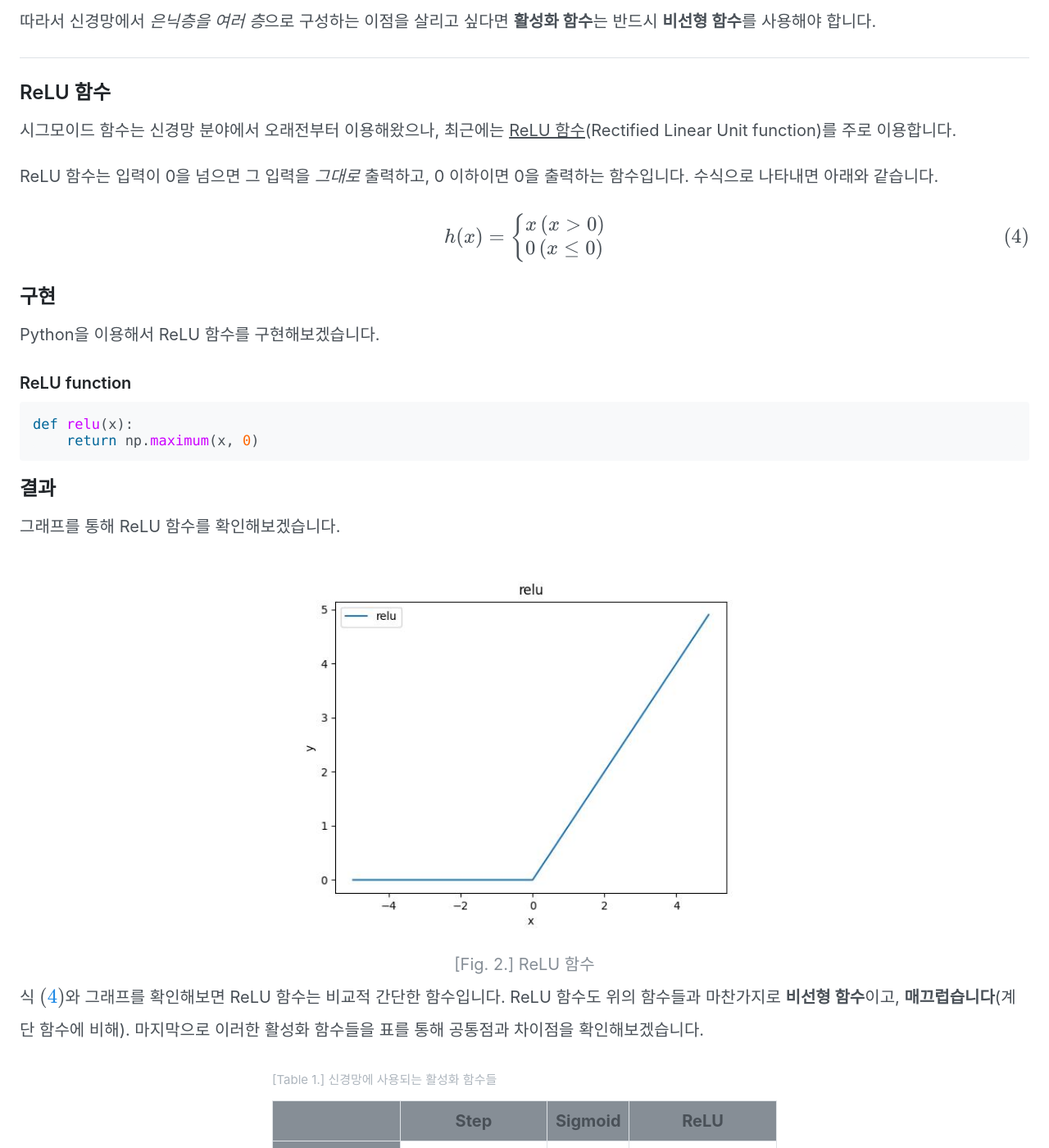
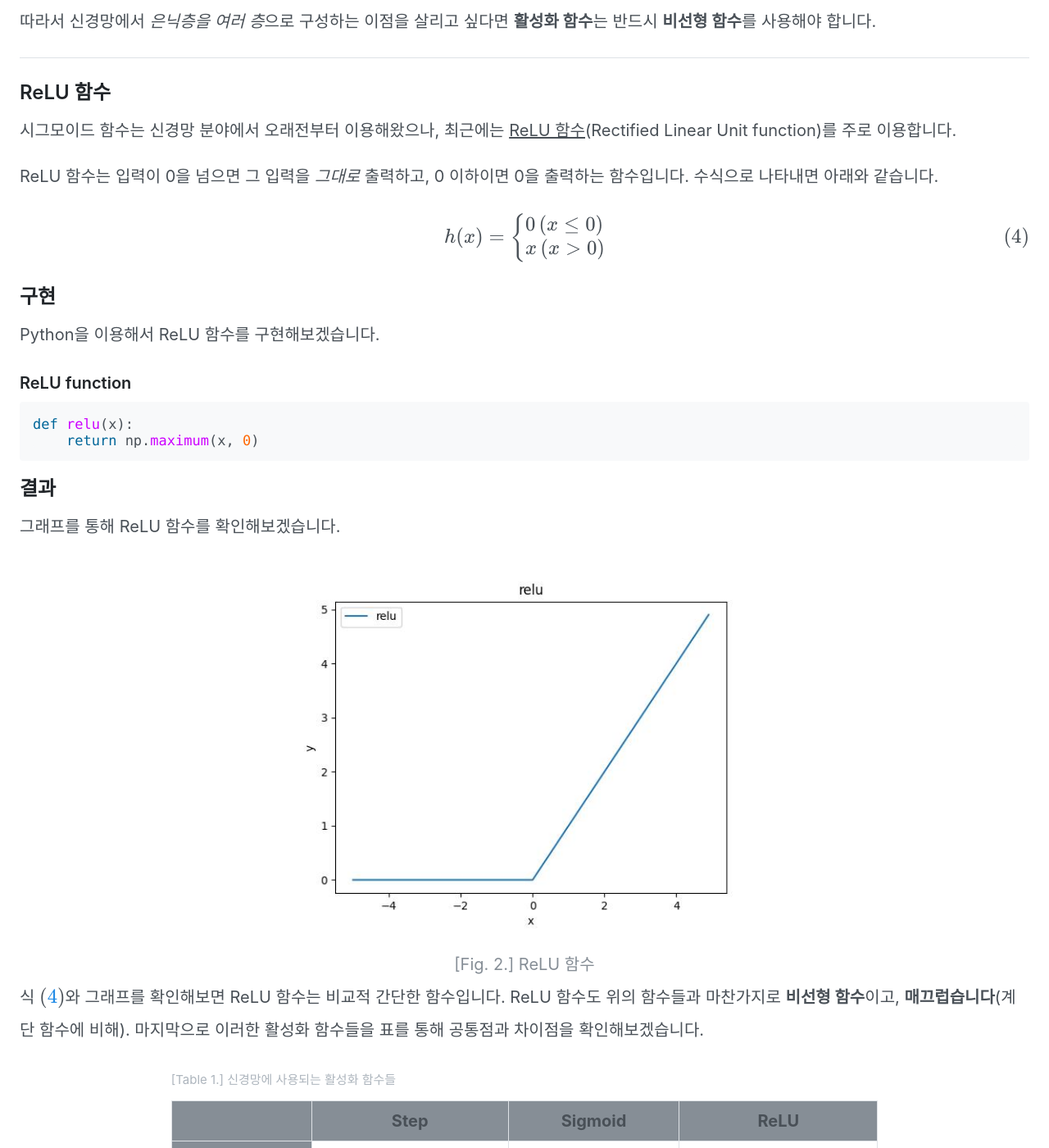
Before and after one commit to mngupark/mngupark.github.io, a Jekyll site: the page built from _posts/study/machine learning/deep learning/2023-01-05-neural-network-2.md, in a window 1280 px wide and 1400 px high, scrolled down 3073 px. Shown: the whole window at 82% size. Built offline with Jekyll 4.4.1, drawn with Linux system fonts in a browser that asks for light colours; emoji names are drawn with the system emoji font; formulas are drawn with MathJax 3; some of the changed text lies outside the part shown.

Commit message:
add equations to table of activation functions and fix order of the case

```diff
--- a/_posts/study/machine learning/deep learning/2023-01-05-neural-network-2.md
+++ b/_posts/study/machine learning/deep learning/2023-01-05-neural-network-2.md
@@ -98,8 +98,8 @@
 
 $$
 h(x)=\begin{cases}
-x\,(x > 0) \\
-0\,(x \le 0) \end{cases} \label{relu} \tag{4}
+0\,(x \le 0) \\
+x\,(x > 0) \end{cases} \label{relu} \tag{4}
 $$
 
 ## 구현
@@ -128,13 +128,16 @@
 식 $(\ref{relu})$와 그래프를 확인해보면 ReLU 함수는 비교적 간단한 함수입니다. ReLU 함수도 위의 함수들과 마찬가지로 **비선형 함수**이고, **매끄럽습니다**(계단 함수에 비해).
 마지막으로 이러한 활성화 함수들을 표를 통해 공통점과 차이점을 확인해보겠습니다.
 
-<table class="aligned-center">
+<table class="aligned-center" style="width: 70%">
   <caption>신경망에 사용되는 활성화 함수들</caption>
   <tr><th></th><th>Step</th> <th>Sigmoid</th> <th>ReLU</th></tr>
   <tr><th>함수 종류</th> <td>비선형</td> <td>비선형</td> <td>비선형</td> </tr>
   <tr><th>매끄러움의 정도</th> <td>안 매끄러움</td> <td>매끄러움</td> <td>덜 매끄러움</td> </tr>
   <tr><th>미분 가능성</th> <td>$x=0$에서 불가능</td> <td>가능</td> <td>$x=0$에서 불가능</td> </tr>
   <tr><th>출력 값의 범위</th> <td>$[0,1]$</td> <td>$[0,1]$</td> <td>$[0,\infty)$</td> </tr>
+  <tr><th>함수의 공식</th> <td>$h(x)=\begin{cases} 0\,(x \le 0) \\ 1\,(x > 0) \end{cases}$</td>
+                         <td>$h(x)=\frac{1}{1+\exp{-x}}$</td>
+                         <td>$h(x)=\begin{cases} 0\,(x \le 0) \\ x\,(x > 0) \end{cases}$</td> </tr>
 </table>
 
 ---
```
